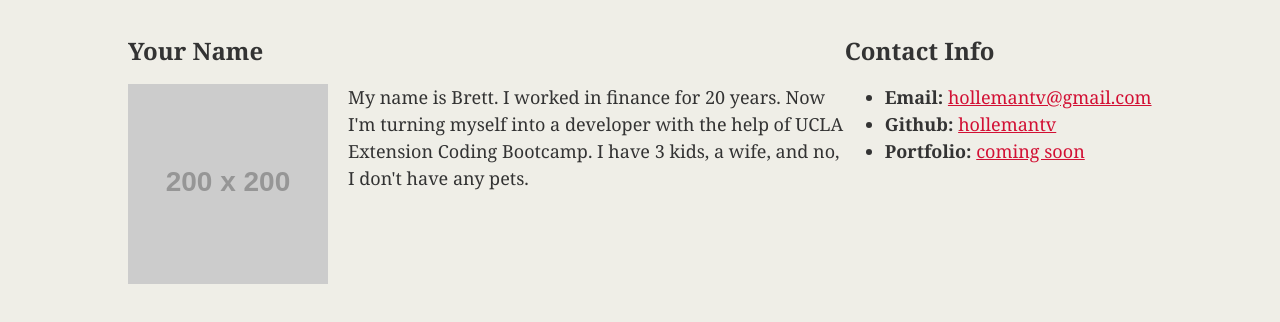
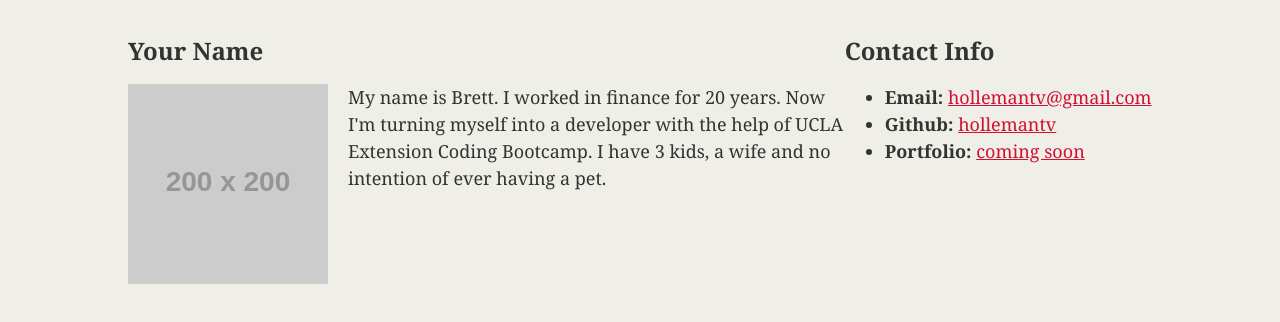
Before and after one commit to hollemantv/deploy, a plain HTML site: page index.html in a window 1280 px wide. Shown: the part 70-392 px from the top of the page. Drawn offline with Linux system fonts and the light colour scheme; placeholder pictures from the web are drawn by us.

Commit message:
files added

```diff
--- a/index.html
+++ b/index.html
@@ -24,7 +24,7 @@
       <img src="http://placehold.it/200x200" alt="Your Image" id="bio-image">
       <p> My name is Brett. I worked in finance for 20 years. Now I'm turning myself
         into a developer with the help of UCLA Extension Coding Bootcamp.  I have 3
-        kids, a wife, and no, I don't have any pets.
+        kids, a wife and no intention of ever having a pet.
       </p>
 
     </section>
```
